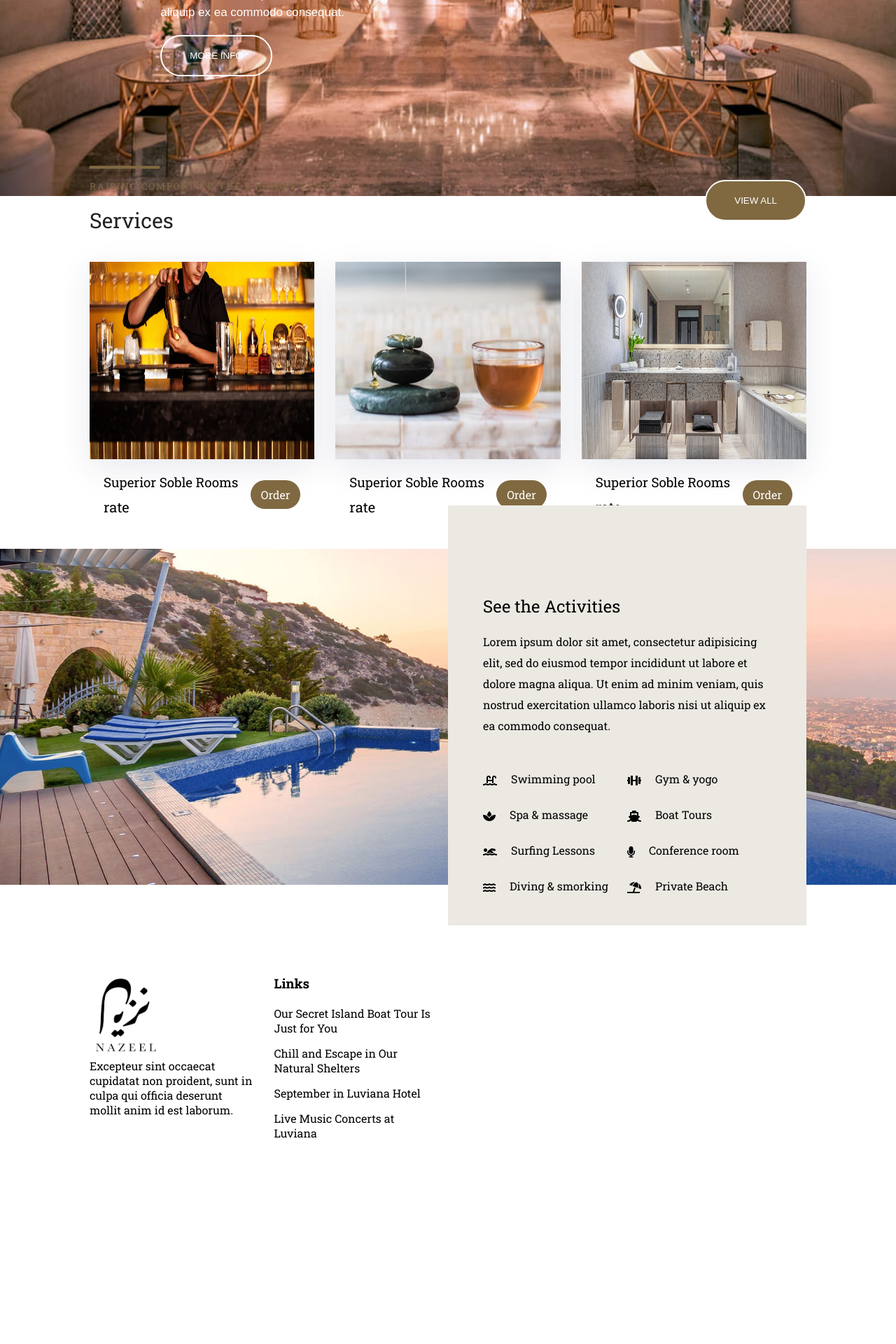
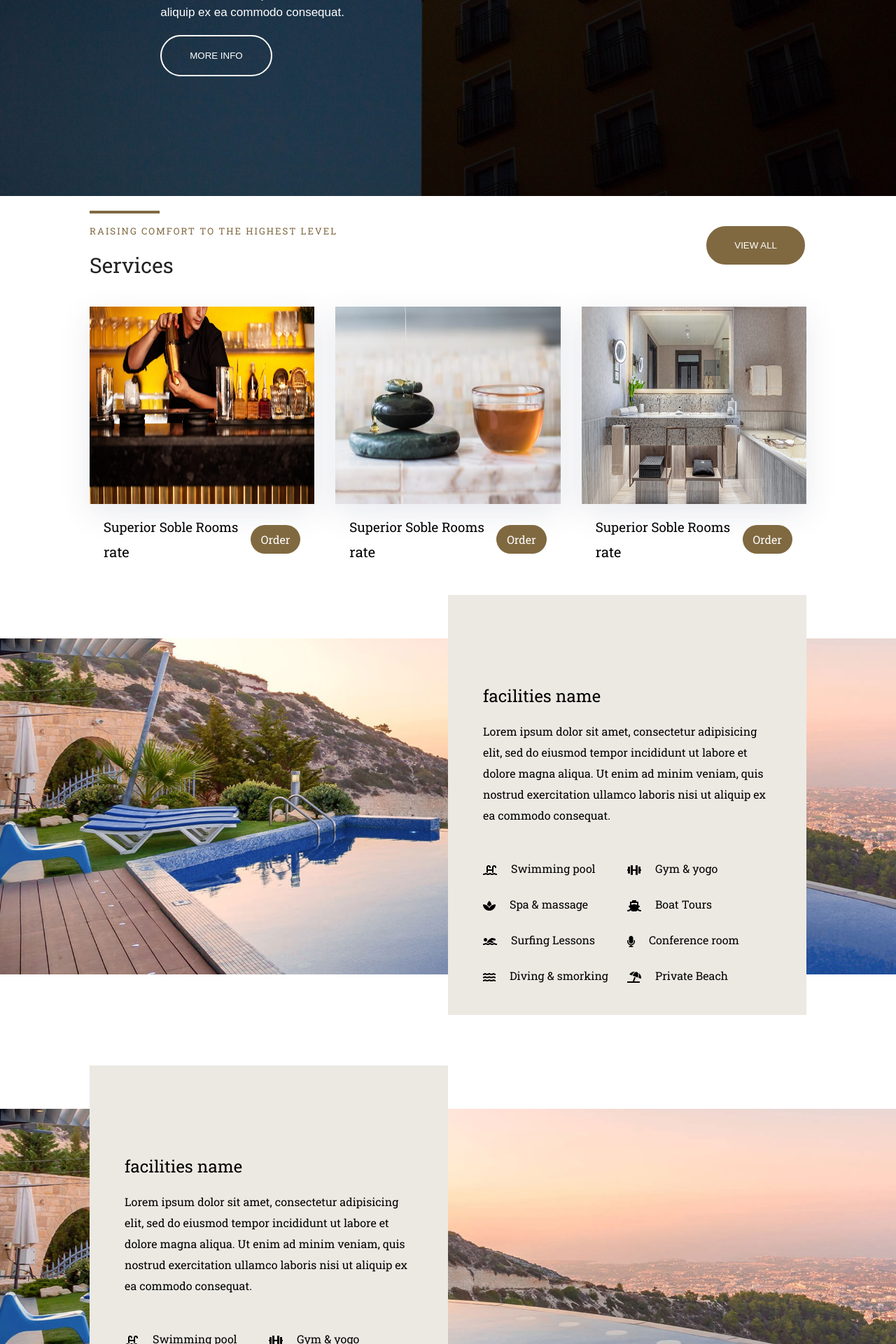
Before and after one commit to Mrsos07/Nazeel, a Django app: page / in a window 1280 px wide. Shown: the part 520-2440 px from the top of the page at 70% size. Before the commit the page ends 2146 px from the top, so only its background shows below. Run offline with Django 4.2, Linux system fonts and the light colour scheme; some libraries are stand-ins or nearby versions.

Commit message:
update home agine

```diff
--- a/NazeelPro/main_app/static/css/style.css
+++ b/NazeelPro/main_app/static/css/style.css
@@ -134,6 +134,10 @@ header ul li a:hover {
 
 /*--------------header--------*/
 /*--------------home--------*/
+.image{
+  background: black;
+  overflow: hidden;
+}
 .home .image img {
   position: absolute;
   top: 0;
@@ -209,7 +213,7 @@ button:hover{
 
 .home .box .text::after {
   position: absolute;
-  content: 'H';
+  content: '';
   font-size: 500px;
   top: -120%;
   font-weight: bold;
@@ -274,7 +278,7 @@ input {
 /*--------------book--------*/
 /*--------------about--------*/
 .top {
-  margin-top: 10%;
+  margin-top: 15%;
 }
 
 .mtop {
@@ -361,6 +365,14 @@ input {
   height: 480px;
   position: relative;
 }
+.wrapper-r {
+  background-image: url("/static/images/ami.jpg");
+  background-repeat: no-repeat;
+  background-size: cover;
+  width: 100%;
+  height: 480px;
+  position: relative;
+}
 
 .wrapper .text {
   background: #ece9e3;
@@ -372,6 +384,35 @@ input {
   right: 10%;
   padding-top: 10%;
   color: #000000;
+}
+.wrapper-r .text{
+  background: #ece9e3;
+  padding: 50px;
+  width: 40%;
+  height: 600px;
+  position: absolute;
+  top: -13%;
+  padding-top: 10%;
+  color: #000000;
+}
+
+.wrapper-r .content {
+  display: grid;
+  grid-template-columns: repeat(2, 1fr);
+  grid-row-gap: 30px;
+}
+
+.wrapper-r h2 {
+  font-weight: 400;
+}
+
+.wrapper-r p {
+  margin: 20px 0 50px 0;
+  line-height: 30px;
+}
+
+.wrapper-r i {
+  margin: 5px 20px 0 0;
 }
 
 .wrapper .content {
--- a/NazeelPro/main_app/templates/main_app/home.html
+++ b/NazeelPro/main_app/templates/main_app/home.html
@@ -18,7 +18,7 @@
             </div>
         </div>
         <div class="image">
-            <img src="{% static 'images/lobe.jpg' %}" class="slide">
+            <img src="{% static 'images/hero2.jpg' %}" class="slide">
         </div>
         </div>
     </section>
@@ -46,6 +46,7 @@
             </div>
           </div>
 
+          <!-- service box -->
           <div class="content grid">
             <div class="box">
               <div class="img">
@@ -94,11 +95,102 @@
         </div>
     </section>
 
-    <!-- Activities sections -->
+    <!-- facilities sections -->
+    <!-- facilities one -->
     <section class="wrapper top">
         <div class="container">
           <div class="text">
-            <h2>See the Activities</h2>
+            <h2>facilities name</h2>
+            <p>Lorem ipsum dolor sit amet, consectetur adipisicing elit, sed do eiusmod tempor incididunt ut labore et dolore magna aliqua. Ut enim ad minim veniam, quis nostrud exercitation ullamco laboris nisi ut aliquip ex ea commodo consequat. </p>
+
+            <div class="content">
+              <div class="box flex">
+                <i class="fas fa-swimming-pool"></i>
+                <span>Swimming pool</span>
+              </div>
+              <div class="box flex">
+                <i class="fas fa-dumbbell"></i>
+                <span>Gym & yogo</span>
+              </div>
+              <div class="box flex">
+                <i class="fas fa-spa"></i>
+                <span>Spa & massage</span>
+              </div>
+              <div class="box flex">
+                <i class="fas fa-ship"></i>
+                <span>Boat Tours</span>
+              </div>
+              <div class="box flex">
+                <i class="fas fa-swimmer"></i>
+                <span>Surfing Lessons</span>
+              </div>
+              <div class="box flex">
+                <i class="fas fa-microphone"></i>
+                <span>Conference room</span>
+              </div>
+              <div class="box flex">
+                <i class="fas fa-water"></i>
+                <span>Diving & smorking</span>
+              </div>
+              <div class="box flex">
+                <i class="fas fa-umbrella-beach"></i>
+                <span>Private Beach</span>
+              </div>
+            </div>
+          </div>
+        </div>
+    </section>
+
+    <!-- facilities two -->
+    <section class="wrapper-r top">
+        <div class="container">
+          <div class="text">
+            <h2>facilities name</h2>
+            <p>Lorem ipsum dolor sit amet, consectetur adipisicing elit, sed do eiusmod tempor incididunt ut labore et dolore magna aliqua. Ut enim ad minim veniam, quis nostrud exercitation ullamco laboris nisi ut aliquip ex ea commodo consequat. </p>
+
+            <div class="content">
+              <div class="box flex">
+                <i class="fas fa-swimming-pool"></i>
+                <span>Swimming pool</span>
+              </div>
+              <div class="box flex">
+                <i class="fas fa-dumbbell"></i>
+                <span>Gym & yogo</span>
+              </div>
+              <div class="box flex">
+                <i class="fas fa-spa"></i>
+                <span>Spa & massage</span>
+              </div>
+              <div class="box flex">
+                <i class="fas fa-ship"></i>
+                <span>Boat Tours</span>
+              </div>
+              <div class="box flex">
+                <i class="fas fa-swimmer"></i>
+                <span>Surfing Lessons</span>
+              </div>
+              <div class="box flex">
+                <i class="fas fa-microphone"></i>
+                <span>Conference room</span>
+              </div>
+              <div class="box flex">
+                <i class="fas fa-water"></i>
+                <span>Diving & smorking</span>
+              </div>
+              <div class="box flex">
+                <i class="fas fa-umbrella-beach"></i>
+                <span>Private Beach</span>
+              </div>
+            </div>
+          </div>
+        </div>
+    </section>
+
+    <!-- facilities three -->
+    <section class="wrapper top">
+        <div class="container">
+          <div class="text">
+            <h2>facilities name</h2>
             <p>Lorem ipsum dolor sit amet, consectetur adipisicing elit, sed do eiusmod tempor incididunt ut labore et dolore magna aliqua. Ut enim ad minim veniam, quis nostrud exercitation ullamco laboris nisi ut aliquip ex ea commodo consequat. </p>
 
             <div class="content">
--- a/NazeelPro/main_app/templates/main_app/index.html
+++ b/NazeelPro/main_app/templates/main_app/index.html
@@ -21,8 +21,9 @@
       <header class="header" id="navigation-menu">
         <div class="container">
           <nav>
-            <a href="{% url 'main_app:home' %}" class="logo"> <img src="{% static 'images/logo_b.png' %}" alt=""> </a>
+            <a href="{% url 'main_app:home' %}" class="logo"> <img src="{% static 'images/logo_w.png' %}" alt=""> </a>
 
+            <!-- navbar -->
             <ul class="nav-menu">
               <li> <a href="{% url 'main_app:home' %}" class="nav-link">Home</a> </li>
               <li> <a href="{% url 'service_app:service' %}" class="nav-link">Services</a> </li>
@@ -31,6 +32,7 @@
               <li> <a href="#gallery" class="nav-link">Map</a> </li>
             </ul>
 
+            <!-- navbar mobile -->
             <div class="hambuger">
               <span class="bar"></span>
               <span class="bar"></span>
@@ -70,6 +72,7 @@
             <p> Excepteur sint occaecat cupidatat non proident, sunt in culpa qui officia deserunt mollit anim id est laborum.</p>
           </div>
 
+          <!-- footer links -->
           <div class="box">
             <h3>Links</h3>
             <ul>
```
Also changed, not shown: NazeelPro/main_app/static/images/hero.jpg (added), NazeelPro/main_app/static/images/hero2.jpg (added), NazeelPro/main_app/static/images/logo_b - Copy.png (added), NazeelPro/main_app/static/images/logo_w.png (added).
